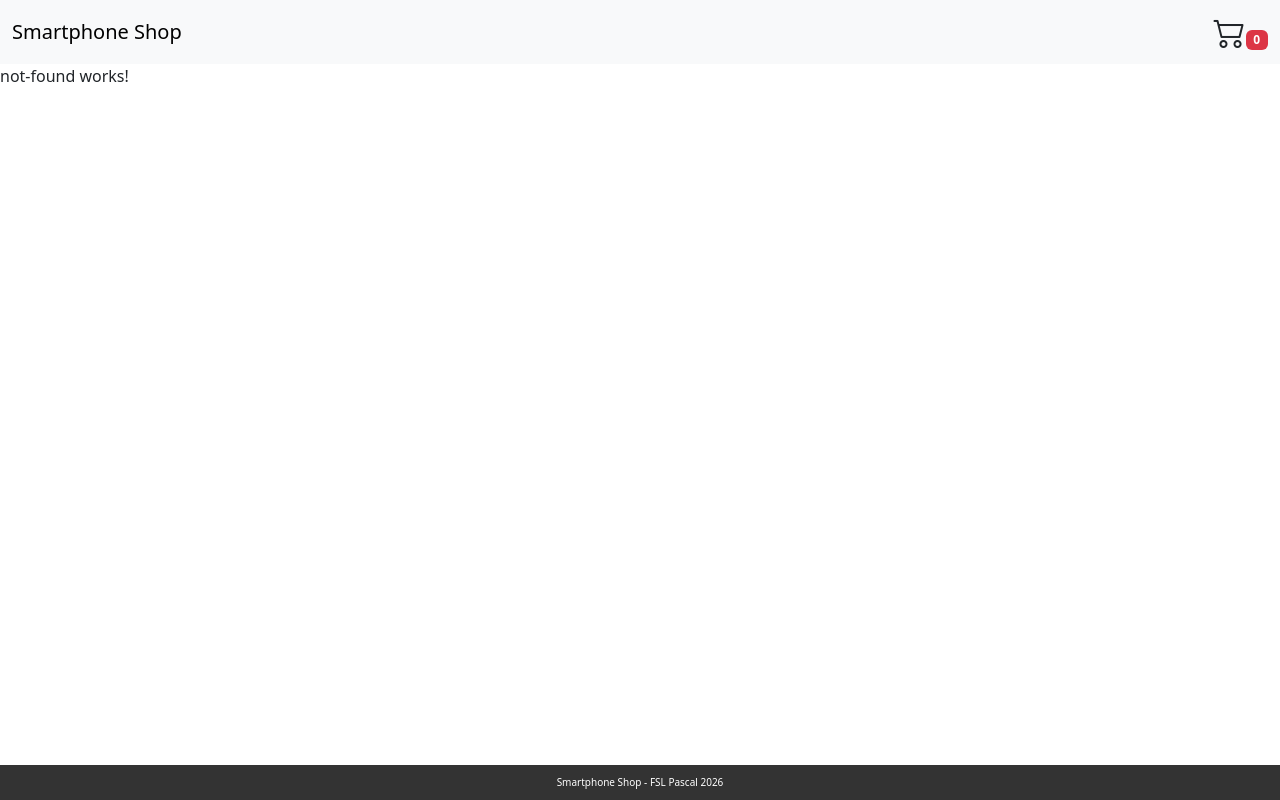
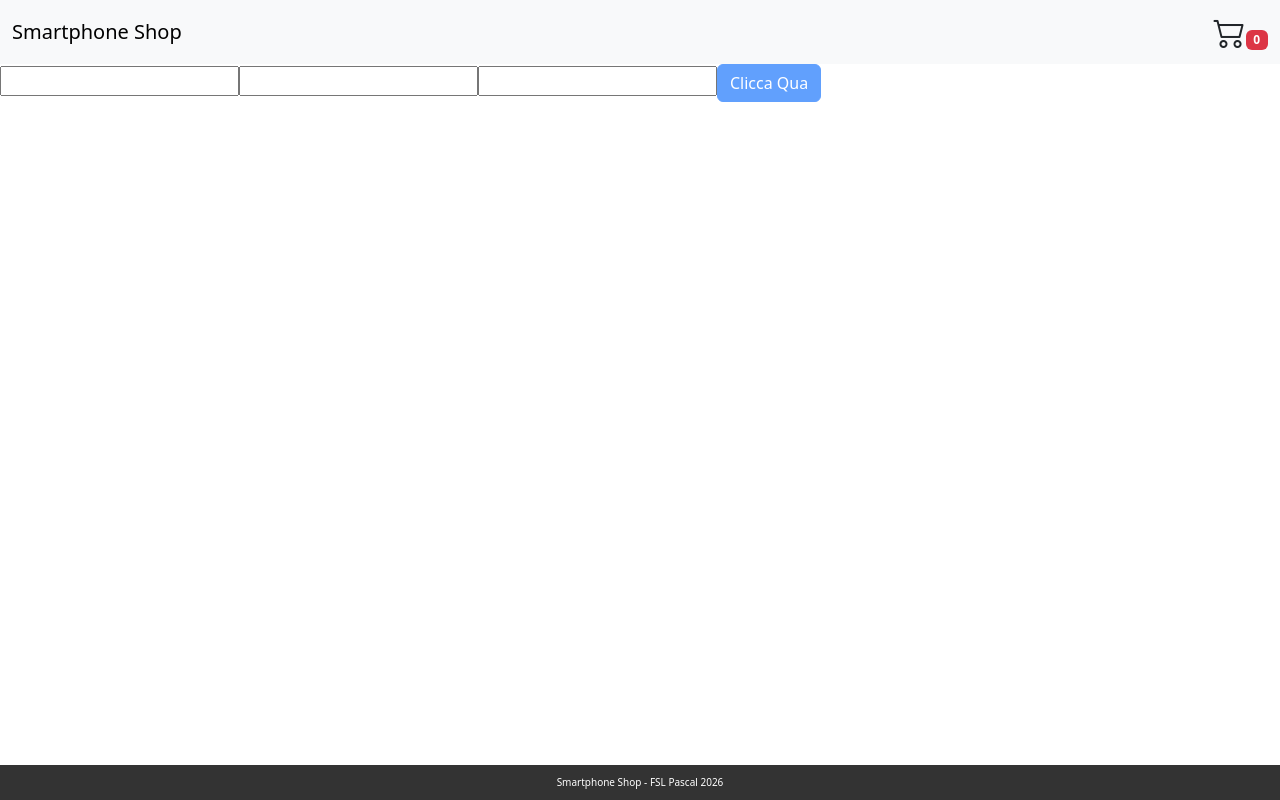
Before and after one commit to dluppoli/HelloWorldAngular, an Angular app: page /checkout in a window 1280 px wide. Built offline with nearby package versions, Linux system fonts and the light colour scheme.

Commit message:
Checkout e forms

```diff
--- a/src/app/app.routes.ts
+++ b/src/app/app.routes.ts
@@ -3,10 +3,12 @@ import { Home } from './components/home/home';
 import { Product } from './components/product/product';
 import { NotFound } from './components/not-found/not-found';
 import { Carrello } from './components/carrello/carrello';
+import { Checkout } from './components/checkout/checkout';
 
 export const routes: Routes = [
     { path:'', component:Home},
     { path:'products/:id', component:Product},
     { path:'carrello',component:Carrello},
+    { path:'checkout',component:Checkout},
     { path:'**', component:NotFound}
 ];
--- a/src/app/components/carrello/carrello.html
+++ b/src/app/components/carrello/carrello.html
@@ -36,3 +36,4 @@
         </tr>
     </tfoot>
 </table>
+<button class="btn btn-primary" routerLink="/checkout" >Procedi al Pagamento</button>
--- a/src/app/components/carrello/carrello.ts
+++ b/src/app/components/carrello/carrello.ts
@@ -3,10 +3,11 @@ import { ProductsService } from '../../services/products-service';
 import { ProductDetail } from '../../models/ProductDetail';
 import { CommonModule } from '@angular/common';
 import { ProductInCart } from '../../models/ProductInCart';
+import { RouterLink } from "@angular/router";
 
 @Component({
   selector: 'app-carrello',
-  imports: [CommonModule],
+  imports: [CommonModule, RouterLink],
   templateUrl: './carrello.html',
   styleUrl: './carrello.css',
 })
--- /dev/null
+++ b/src/app/components/checkout/checkout.css
@@ -0,0 +1,4 @@
+input.ng-touched.ng-invalid
+{
+    border: 2px solid red;
+}
--- /dev/null
+++ b/src/app/components/checkout/checkout.html
@@ -0,0 +1,6 @@
+<form [formGroup]="checkoutForm">
+    <input type="text" formControlName="cognome">
+    <input type="text" formControlName="nome">
+    <input type="email" formControlName="mail">
+    <button [disabled]="checkoutForm.invalid"  type="button" class="btn btn-primary" (click)="Conferma()">Clicca Qua</button>
+</form>
--- /dev/null
+++ b/src/app/components/checkout/checkout.ts
@@ -0,0 +1,33 @@
+import { Component } from '@angular/core';
+import { FormControl, FormGroup, ReactiveFormsModule, Validators } from '@angular/forms';
+import { ProductDetail } from '../../models/ProductDetail';
+import { ProductsService } from '../../services/products-service';
+import { HttpClient } from '@angular/common/http';
+
+@Component({
+  selector: 'app-checkout',
+  imports: [ReactiveFormsModule],
+  templateUrl: './checkout.html',
+  styleUrl: './checkout.css',
+})
+export class Checkout {
+  checkoutForm = new FormGroup({
+    cognome : new FormControl('',Validators.required),
+    nome : new FormControl('',Validators.required),
+    mail : new FormControl('',[Validators.email,Validators.required]),
+    products : new FormControl<ProductDetail[]>([])
+  })
+
+  carrello : ProductDetail[] = []
+  constructor(private productsService:ProductsService, private http:HttpClient)
+  {
+    this.carrello = this.productsService.getAllCart();
+  }
+
+  Conferma()
+  {
+    let confirm = this.checkoutForm.value
+    confirm.products = this.carrello
+    this.http.post('https://webhook.site/780b07ea-aa1b-4530-8eb8-0ba8aa999c63',confirm).subscribe(r=> console.log(r))
+  }
+}
--- a/src/app/components/header/header.html
+++ b/src/app/components/header/header.html
@@ -1,6 +1,6 @@
 <nav class="navbar bg-body-tertiary">
   <div class="container-fluid">
-    <span class="navbar-brand mb-0 h1">Smartphone Shop</span>
+    <span class="navbar-brand mb-0 h1" routerLink="/">Smartphone Shop</span>
     <div routerLink="/carrello">
       <i class="bi bi-cart2"></i><span class="badge text-bg-danger">{{cartCount}}</span>
     </div>
```
